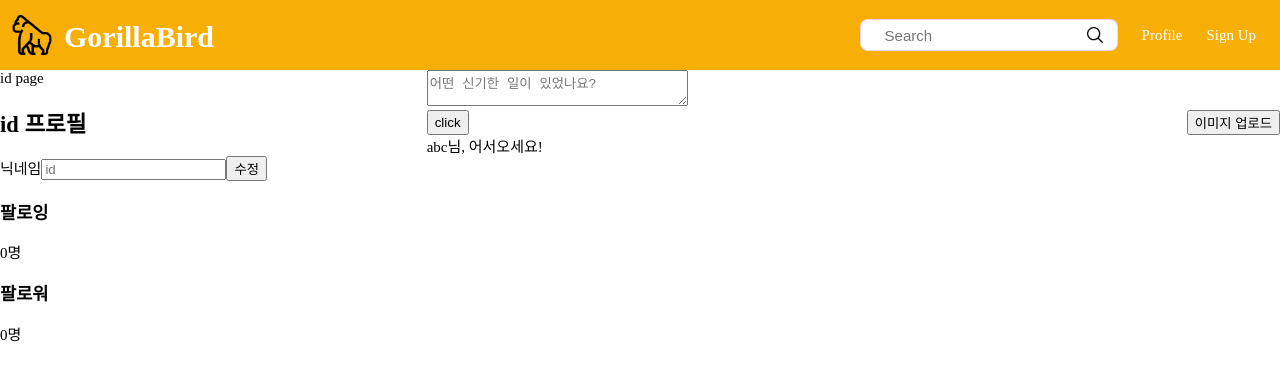
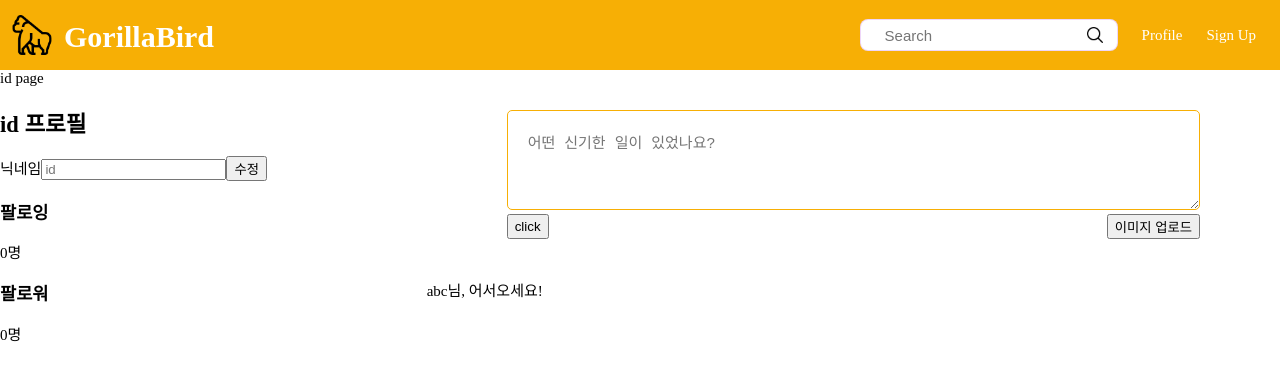
Before and after one commit to WonhyeokJung/gorilla-bird, a Nuxt app in the folder front/vue-nodebird-front/: page / in a window 1280 px wide. Shown: the top 380 px of the page. Built offline with nearby package versions, Linux system fonts and the light colour scheme; a web font is replaced by a local one.

Commit message:
[feat]the-post-form.css

```diff
--- a/front/vue-nodebird-front/app.vue
+++ b/front/vue-nodebird-front/app.vue
@@ -6,8 +6,12 @@
       <BaseLoadingBar class="loading" :loading="loadingStatus" />
       <NuxtPage v-if="false" class="xs-12 sm-12 lg-12" />
       <template v-else>
-        <TheProfileCard class="xs-12 sm-12 lg-4" />
-        <NuxtPage class="xs-12 sm-12 lg-8" />
+        <aside class="xs-12 sm-12 lg-4">
+          <TheProfileCard />
+        </aside>
+        <main class="xs-12 sm-12 lg-8">
+          <NuxtPage />
+        </main>
       </template>
     </div>
     <Html>
--- /dev/null
+++ b/front/vue-nodebird-front/assets/css/the-post-form.css
@@ -0,0 +1,20 @@
+.post-form-container {
+  position: relative;
+  padding: 4rem 8rem;
+}
+
+.write-post-form {
+}
+
+#write-post {
+  width: 100%;
+  height: 10rem;
+  margin: 0;
+  border-color: #F7AF05;
+  border-radius: 5px;
+  box-sizing: border-box;
+  padding: 2rem;
+
+
+  font-size: 1.5rem;
+}
--- a/front/vue-nodebird-front/components/ThePostForm.vue
+++ b/front/vue-nodebird-front/components/ThePostForm.vue
@@ -1,7 +1,7 @@
 <template>
   <div class="post-form-container">
-    <form ref="form" action="" @submit.prevent="onSubmitForm">
-      <textarea id="" v-model="content" name="" cols="30" :placeholder="successMessages || '어떤 신기한 일이 있었나요?'" @input="onChangeTextarea" />
+    <form ref="form" class="write-post-form" action="" @submit.prevent="onSubmitForm">
+      <textarea id="write-post" v-model="content" name="" cols="30" :placeholder="successMessages || '어떤 신기한 일이 있었나요?'" @input="onChangeTextarea" />
       <div style="display: flex; justify-content: space-between;">
         <button type="submit">click</button>
         <button>이미지 업로드</button>
@@ -70,3 +70,6 @@ export default {
   },
 }
 </script>
+<style>
+  @import '~/assets/css/the-post-form';
+</style>
```
